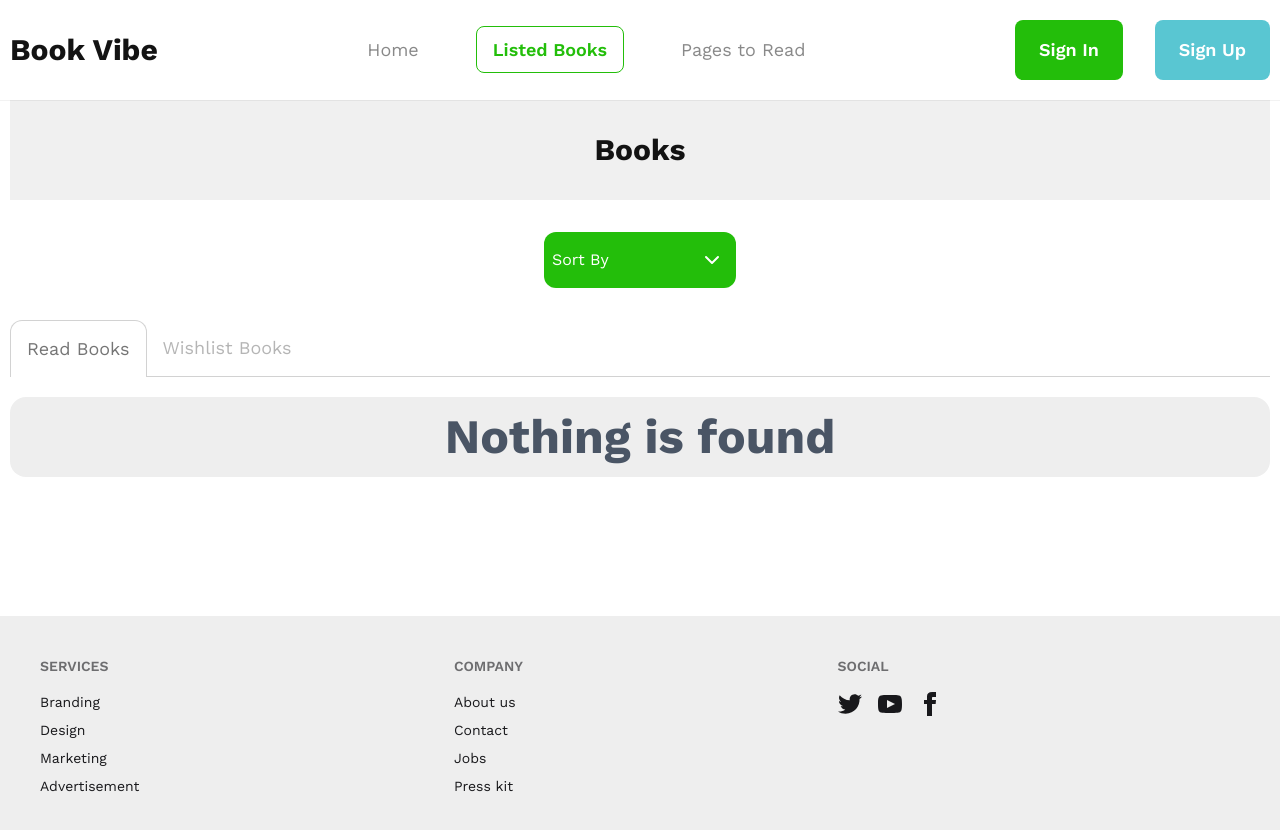
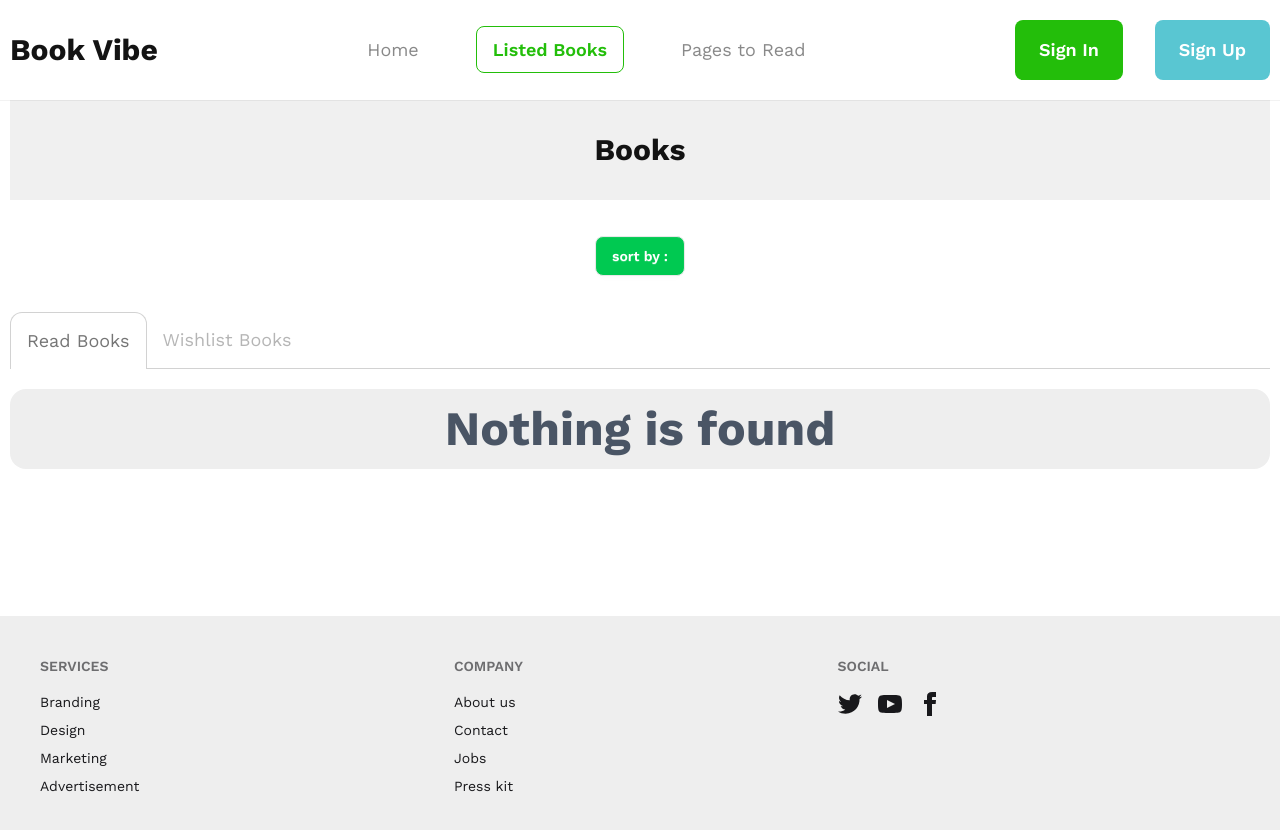
Before and after one commit to Nur-Nayeem/boipoka-project, a React (Vite) app: page /listed-books in a window 1280 px wide. Shown: the top 830 px of the page. Built offline with nearby package versions, Linux system fonts and the light colour scheme; a web font is replaced by a local one.

Commit message:
fix state

```diff
--- a/package.json
+++ b/package.json
@@ -15,6 +15,7 @@
     "react": "^19.1.1",
     "react-dom": "^19.1.1",
     "react-router": "^7.9.3",
+    "react-toastify": "^11.0.5",
     "tailwindcss": "^4.1.14"
   },
   "devDependencies": {
--- a/src/App.jsx
+++ b/src/App.jsx
@@ -1,39 +1,18 @@
-import React, { useState } from 'react'
 import './App.css'
 import Navbar from './components/nav-bar/Navbar'
 import Footer from './components/footer/Footer'
 import { Outlet } from 'react-router'
-import { addToReadOrWithList, getStoredItems } from './utility/storageDB'
+import { ToastContainer } from 'react-toastify';
 const App = () => {
-  const [addToRead, setAddToRead] = useState([]);
-  const [addToWiahList, setAddToWiahList] = useState([]);
-
-  const handleAddToList = (book) => {
-    const availableStoredBooks = getStoredItems("readList");
-    if (availableStoredBooks.includes(book.bookId)) {
-      alert("already exist")
-      return;
-    }
-    addToReadOrWithList(book.bookId, "readList")
-    setAddToRead([...addToRead, book])
-  }
-  const handleaddToWiahList = (book) => {
-    const availableStoredBooks = getStoredItems("wishList");
-    if (availableStoredBooks.includes(book.bookId)) {
-      alert("already exist")
-      return;
-    }
-    addToReadOrWithList(book.bookId, "wishList")
-    setAddToWiahList([...addToWiahList, book])
-  }
-
   return (
     <>
       <Navbar />
       <main className='max-w-[1280px] mx-auto min-h-[calc(100vh-284px)]'>
-        <Outlet context={{ handleAddToList, handleaddToWiahList, addToRead, setAddToRead, addToWiahList, setAddToWiahList }} />
+
+        <Outlet />
       </main>
       <Footer />
+      <ToastContainer />
     </>
   )
 }
--- a/src/Pages/ListedBooks.jsx
+++ b/src/Pages/ListedBooks.jsx
@@ -1,14 +1,38 @@
 import { ChevronDown } from 'lucide-react'
-import { Suspense, useState } from 'react'
+import { Suspense, use, useEffect, useState } from 'react'
 import ReadBooks from '../components/listedBooks/ReadBooks';
 import WishBooks from '../components/listedBooks/WishBooks';
-import { useLoaderData } from 'react-router';
+import { getStoredItems } from '../utility/storageDB';
+const ListedBooks = () => {
+    const [readList, setReadList] = useState([])
+    const [wishList, setWishList] = useState([])
+    const [wish, setWhish] = useState(false)
+    const [read, setRead] = useState(true)
+    const [categoryToggle, setCategoryToggle] = useState(true)
+    const [sort, setSort] = useState("")
+    const [booksData, setBooksData] = useState([])
 
+    useEffect(() => {
+        fetch("booksData.json")
+            .then(res => res.json())
+            .then(data => {
+                setBooksData(data)
 
-const ListedBooks = () => {
-    const [wish, setWhish] = useState(false);
-    const [read, setRead] = useState(true);
-    const [categoryTOggle, setCategoryToggle] = useState(true)
+                const storedBookDataForRead = getStoredItems("readList")
+                const storedBookDataForWish = getStoredItems("wishList")
+
+                const ConvertedStoredBooksForRead = storedBookDataForRead.map(id => parseInt(id))
+                const ConvertedStoredBooksForWish = storedBookDataForWish.map(id => parseInt(id))
+
+                const myReadList = data.filter(book => ConvertedStoredBooksForRead.includes(book.bookId))
+                const myWishList = data.filter(book => ConvertedStoredBooksForWish.includes(book.bookId))
+
+                setReadList(myReadList)
+                setWishList(myWishList)
+            })
+            .catch(err => console.error("Error loading book data:", err))
+    }, [])
+
     const handleRead = () => {
         setRead(true)
         setWhish(false)
@@ -19,27 +43,49 @@ const ListedBooks = () => {
         setRead(false)
         setCategoryToggle(false)
     }
-    const data = fetch("booksData.json").then(res => res.json())
-    console.log(data);
 
-    // const data = useLoaderData();
+    const handleSort = (type) => {
+        setSort(type);
+
+        if (type === "pages") {
+            const sortedByPageForRead = [...readList].sort((a, b) => a.totalPages - b.totalPages);
+            const sortedByPageForWish = [...wishList].sort((a, b) => a.totalPages - b.totalPages);
+            setReadList(sortedByPageForRead);
+            setWishList(sortedByPageForWish);
+            return;
+        }
+
+        if (type === "ratings") {
+            const sortedByratingForRead = [...readList].sort((a, b) => a.rating - b.rating);
+            const sortedByratingForWish = [...wishList].sort((a, b) => a.rating - b.rating);
+            setReadList(sortedByratingForRead); // ✅ fixed name
+            setWishList(sortedByratingForWish);
+            return;
+        }
+
+        if (type === "year") {
+            const sortedByYearForRead = [...readList].sort((a, b) => a.yearOfPublishing - b.yearOfPublishing);
+            const sortedByYearForWish = [...wishList].sort((a, b) => a.yearOfPublishing - b.yearOfPublishing);
+            setReadList(sortedByYearForRead); // ✅ fixed name
+            setWishList(sortedByYearForWish);
+            return;
+        }
+    }
     return (
         <div className='px-2.5'>
             <h1 className='bg-[#13131310] text-[#131313] font-bold text-3xl py-8 text-center'>Books</h1>
-            <div className="relative w-48 mx-auto my-8 rounded-xl">
-                <select
-                    defaultValue="Sort By"
-                    className="rounded-xl w-full appearance-none bg-[#23BE0A] text-white py-4 px-2 pr-10 "
-                >
-                    <option disabled value="Sort By">Sort By</option>
-                    <option value="Rating">Rating</option>
-                    <option value="Number of pages">Number of pages</option>
-                    <option value="Publisher year">Publisher year</option>
-                </select>
-                <ChevronDown className="absolute right-3 top-1/2 -translate-y-1/2 pointer-events-none text-white">
-                    ▼
-                </ChevronDown>
+            <div className="w-max mx-auto my-8 rounded-lg">
+                <details className="dropdown ">
+                    <summary className="btn bg-green-500 text-white m-1 rounded-lg">sort by : {sort ? sort : ""}</summary>
+                    <ul className="menu dropdown-content bg-base-100 rounded-box z-1 w-52 p-2 shadow-sm">
+                        <li><a onClick={() => handleSort("pages")}>pages</a></li>
+                        <li><a onClick={() => handleSort("ratings")}>ratings</a></li>
+                        <li><a onClick={() => handleSort("year")}>year</a></li>
+                    </ul>
+                </details>
             </div>
+
+
 
             <div>
                 <div className='flex'>
@@ -47,13 +93,12 @@ const ListedBooks = () => {
                     <button onClick={handleWish} className={`cursor-pointer py-3.5 px-4 text-lg  border-[#13131330] rounded-t-xl ${wish ? ' border-1 border-b-0 text-[#13131395] ' : 'border-0 border-b-1 text-[#13131350]'} `}>Wishlist Books</button>
                     <div className='flex-1 border-b-1 border-[#13131330]'></div>
                 </div>
-                <Suspense fallback={<span>loading...</span>}>
-                    <div>
-                        {
-                            categoryTOggle ? <ReadBooks data={data} /> : <WishBooks data={data} />
-                        }
-                    </div>
-                </Suspense>
+
+                <div>
+                    {
+                        categoryToggle ? <ReadBooks data={readList} /> : <WishBooks data={wishList} />
+                    }
+                </div>
             </div>
 
 
--- a/src/components/bookDetails/BookDetails.jsx
+++ b/src/components/bookDetails/BookDetails.jsx
@@ -1,5 +1,6 @@
 import React from 'react'
 import { useLoaderData, useOutletContext, useParams } from 'react-router'
+import { addToReadOrWithList } from '../../utility/storageDB';
 
 const BookDetails = () => {
     const { id } = useParams();
@@ -8,10 +9,12 @@ const BookDetails = () => {
     const detailsBook = data.find(book => book.bookId === bookId);
     const { bookName, image, author, category, tags, rating, review, totalPages, publisher, yearOfPublishing } = detailsBook;
 
-
-    const { handleAddToList, handleaddToWiahList } = useOutletContext();
-
-
+    const handleReadList = (id) => {
+        addToReadOrWithList(id, "readList");
+    }
+    const handleWishList = (id) => {
+        addToReadOrWithList(id, "wishList");
+    }
 
     return (
         <div className='flex px-2.5 flex-col lg:flex-row gap-12 my-4'>
@@ -55,8 +58,8 @@ const BookDetails = () => {
                     </tbody>
                 </table>
                 <div className='flex items-center gap-5 my-8'>
-                    <button onClick={() => handleAddToList(detailsBook)} className='border-1 py-4 px-6 border-[#13131330]  text-[#131313] text-lg font-semibold rounded-lg cursor-pointer'>Read</button>
-                    <button onClick={() => handleaddToWiahList(detailsBook)} className='py-4 px-6 bg-[#50B1C9] text-white text-lg font-semibold rounded-lg cursor-pointer'>Wishlist</button>
+                    <button onClick={() => handleReadList(bookId)} className='border-1 py-4 px-6 border-[#13131330]  text-[#131313] text-lg font-semibold rounded-lg cursor-pointer'>Read</button>
+                    <button onClick={() => handleWishList(bookId)} className='py-4 px-6 bg-[#50B1C9] text-white text-lg font-semibold rounded-lg cursor-pointer'>Wishlist</button>
 
                 </div>
 
--- a/src/components/listedBooks/BookCard.jsx
+++ b/src/components/listedBooks/BookCard.jsx
@@ -1,8 +1,10 @@
 import { Locate, Notebook, UsersRound } from 'lucide-react';
 import React from 'react'
+import { useNavigate } from 'react-router';
 
 const BookCard = ({ book }) => {
-    const { bookName, image, author, category, tags, rating, review, totalPages, publisher, yearOfPublishing } = book;
+    const navigate = useNavigate()
+    const { bookId, bookName, image, author, category, tags, rating, review, totalPages, publisher, yearOfPublishing } = book;
     return (
         <div className='p-6 flex flex-col px-2.5 md:flex-row items-center gap-6 border-1 border-[#13131315] my-6'>
             <figure className='bg-[#F3F3F3] rounded-2xl py-8 px-12 flex justify-center items-center'>
@@ -38,7 +40,7 @@ const BookCard = ({ book }) => {
                 <div className='flex items-center flex-wrap gap-5 my-3'>
                     <div className='py-3 px-5 rounded-4xl text-[#FFAC33] bg-[#FFAC3315]'>Category: Classic</div>
                     <div className='py-3 px-5 rounded-4xl text-[#FFAC33] bg-[#FFAC3315]'>Rating: 4.5</div>
-                    <button className='py-3 px-5 rounded-4xl text-white bg-[#23BE0A]'>View Details</button>
+                    <button className='py-3 px-5 rounded-4xl text-white bg-[#23BE0A]' onClick={() => navigate(`../book-details/${bookId}`)} >View Details</button>
                 </div>
             </div>
         </div>
--- a/src/components/listedBooks/ReadBooks.jsx
+++ b/src/components/listedBooks/ReadBooks.jsx
@@ -1,25 +1,14 @@
 import React, { use, useEffect } from 'react'
 import BookCard from './BookCard'
-import { useOutletContext } from 'react-router'
 import NothingFound from './NothingFound'
-import { getStoredItems } from '../../utility/storageDB'
-
 const ReadBooks = ({ data }) => {
-    const dta = use(data);
-    const { addToRead, setAddToRead } = useOutletContext()
-    useEffect(() => {
-        const storedReadBooks = getStoredItems("readList");
-        const ConvertedStoredBooks = storedReadBooks.map(id => parseInt(id))
-        const myReadList = dta.filter(book => ConvertedStoredBooks.includes(book.bookId));
-        setAddToRead(myReadList)
-    }, [])
 
 
     return (
         <div>
             {
-                addToRead.length === 0 ? <NothingFound /> :
-                    addToRead.map(book => <BookCard key={book.bookId} book={book} />)
+                data.length === 0 ? <NothingFound /> :
+                    data.map(book => <BookCard key={book.bookId} book={book} />)
             }
 
         </div>
--- a/src/components/listedBooks/WishBooks.jsx
+++ b/src/components/listedBooks/WishBooks.jsx
@@ -1,23 +1,12 @@
-import React, { use, useEffect } from 'react'
 import ReadBookCard from './BookCard';
 import NothingFound from './NothingFound';
-import { getStoredItems } from '../../utility/storageDB';
-import { useOutletContext } from 'react-router';
 
 const WishBooks = ({ data }) => {
-    const dta = use(data);
-    const { addToWiahList, setAddToWiahList } = useOutletContext()
-    useEffect(() => {
-        const storedWishBooks = getStoredItems("wishList");
-        const ConvertedStoredBooks = storedWishBooks.map(id => parseInt(id))
-        const myReadList = dta.filter(book => ConvertedStoredBooks.includes(book.bookId));
-        setAddToWiahList(myReadList)
-    }, [])
     return (
         <div>
             {
-                addToWiahList.length === 0 ? <NothingFound /> :
-                    addToWiahList.map(book => <ReadBookCard key={book.bookId} book={book} />)
+                data.length === 0 ? <NothingFound /> :
+                    data.map(book => <ReadBookCard key={book.bookId} book={book} />)
             }
         </div>
     )
--- a/src/routes/Router.jsx
+++ b/src/routes/Router.jsx
@@ -17,7 +17,6 @@ export const router = createBrowserRouter([
             },
             {
                 path: "listed-books",
-                loader: () => fetch('booksData.json'),
                 Component: ListedBooks,
             },
             {
--- a/src/utility/storageDB.js
+++ b/src/utility/storageDB.js
@@ -1,3 +1,4 @@
+import { toast } from 'react-toastify';
 const getStoredItems = (key) => {
     const storedData = localStorage.getItem(key);
     if (storedData) {
@@ -12,7 +13,7 @@ const getStoredItems = (key) => {
 const addToReadOrWithList = (id, key) => {
     const storedData = getStoredItems(key);
     if (storedData.includes(id)) {
-        alert("already exist");
+        toast.error("already exist");
     }
     else {
         storedData.push(id);
```
Also changed, not shown: 1 other file (tests, documents, lock files or other folders).
